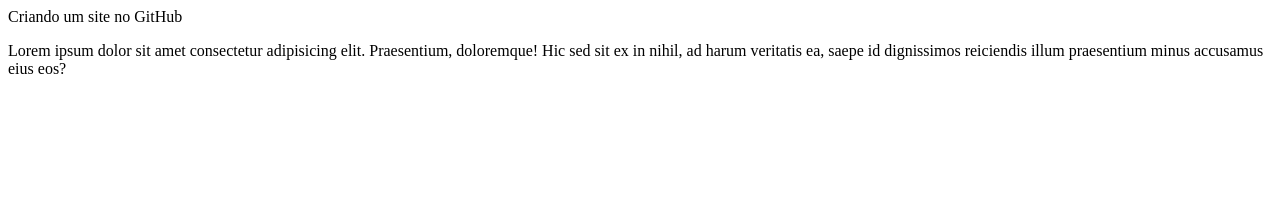
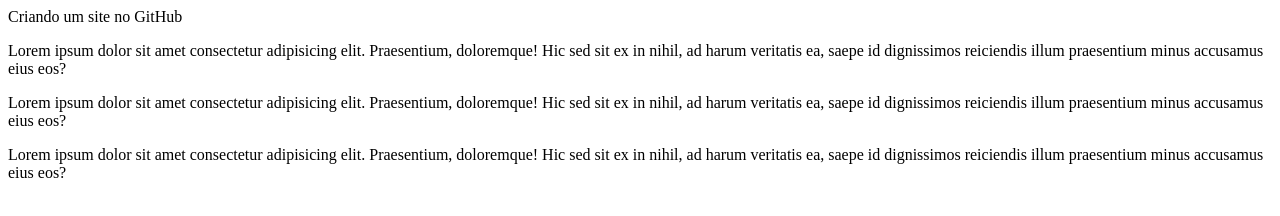
Before and after one commit to mizaelbores/AprendendoGitHub, a plain HTML site: page site/index.html in a window 1280 px wide. Drawn offline with Linux system fonts and the light colour scheme.

Commit message:
Update index.html

```diff
--- a/site/index.html
+++ b/site/index.html
@@ -8,5 +8,7 @@
 <body>
     <hi>Criando um site no GitHub</hi>
     <p>Lorem ipsum dolor sit amet consectetur adipisicing elit. Praesentium, doloremque! Hic sed sit ex in nihil, ad harum veritatis ea, saepe id dignissimos reiciendis illum praesentium minus accusamus eius eos?</p>
+    <p>Lorem ipsum dolor sit amet consectetur adipisicing elit. Praesentium, doloremque! Hic sed sit ex in nihil, ad harum veritatis ea, saepe id dignissimos reiciendis illum praesentium minus accusamus eius eos?</p>
+    <p>Lorem ipsum dolor sit amet consectetur adipisicing elit. Praesentium, doloremque! Hic sed sit ex in nihil, ad harum veritatis ea, saepe id dignissimos reiciendis illum praesentium minus accusamus eius eos?</p>
 </body>
 </html>
```
